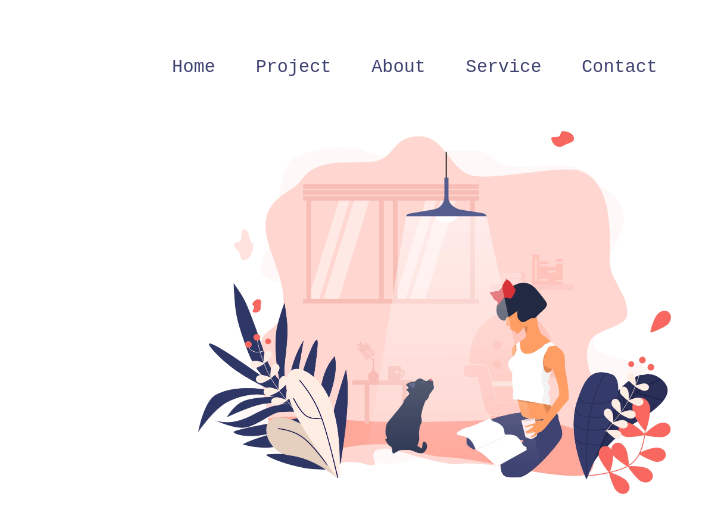
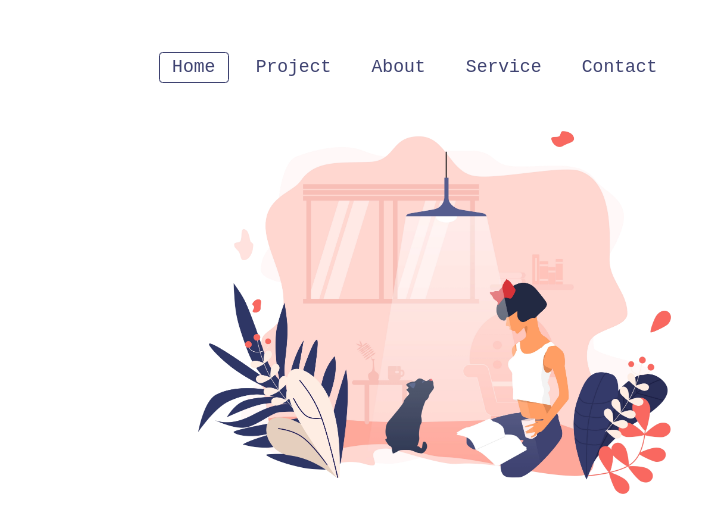
Before and after one commit to front-end-by-rimantas/41-grupe-happy-weekend, a website: page index.html in a window 1280 px wide. Shown: the full height of the page, 369-1071 px from the left. Drawn offline with Linux system fonts and the light colour scheme.

Commit message:
Link active state

```diff
--- a/index.html
+++ b/index.html
@@ -82,7 +82,7 @@
     <header>
         <img src="./img/logo.png" alt="Logo">
         <nav>
-            <a href="#">Home</a>
+            <a style="border-color: #3F4371;" href="#">Home</a>
             <a href="#">Project</a>
             <a href="#">About</a>
             <a href="#">Service</a>
```
